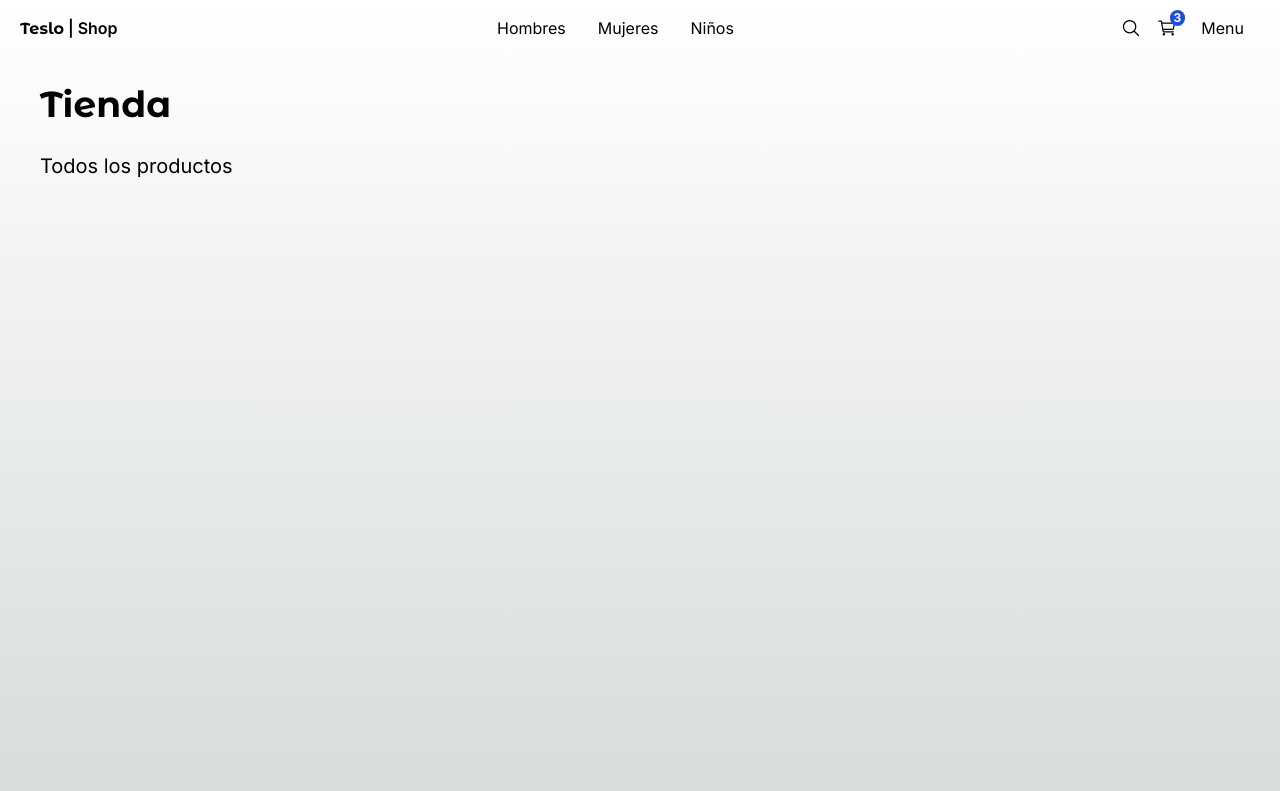
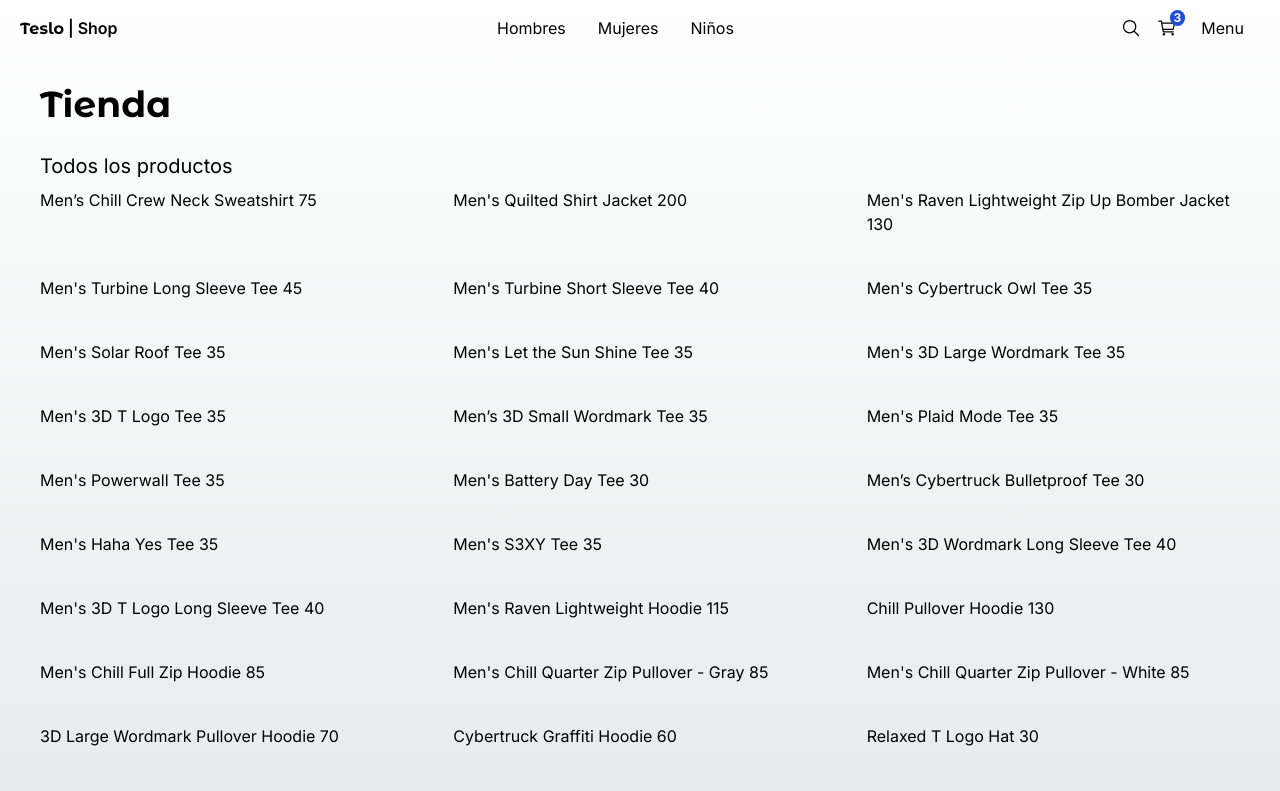
Before and after one commit to Luis-Esquivia/teslo-shop, a Next.js app: page / in a window 1280 px wide. Shown: the top 791 px of the page. Built offline with nearby package versions, Linux system fonts and the light colour scheme.

Commit message:
feat (home page): add products grid

```diff
--- a/src/app/(shop)/page.tsx
+++ b/src/app/(shop)/page.tsx
@@ -1,6 +1,10 @@
+import ProductGrid from "@/components/products/porduct-grid/ProductGrid";
 import Title from "@/components/ui/title/Title";
 import { titleFont } from "@/config/fonts";
-import Image from "next/image";
+import { initialData } from "@/seed/seed";
+
+
+const products = initialData.products;
 
 export default function Home() {
   return (
@@ -10,6 +14,10 @@
       subtitle="Todos los productos"
       className="mb-2"
      />
+
+     <ProductGrid
+      products={products}
+     />
     </>
   );
 }
--- a/src/components/index.ts
+++ b/src/components/index.ts
@@ -1,3 +1,6 @@
+
+
+export * from './products/porduct-grid/ProductGrid';
 
 export * from './ui/top-menu/TopMenu';
 export * from './ui/not-fount/PageNotFound';
--- /dev/null
+++ b/src/components/products/porduct-grid/ProductGrid.tsx
@@ -0,0 +1,22 @@
+import { Product } from "@/interfaces";
+
+
+interface Props {
+  products: Product[];
+}
+
+function ProductGrid({ products }: Props) {
+  return (
+    <div className="grid grid-cols-2 sm:grid-cols-3 gap-10 mb-10">
+      {
+        products.map((product) => (
+          <span key={product.slug}>
+            {product.title} {product.price}
+          </span>
+        ))
+      }
+    </div>
+  )
+}
+
+export default ProductGrid
--- /dev/null
+++ b/src/interfaces/index.ts
@@ -0,0 +1,4 @@
+
+
+
+export * from './product.interface';
```
Also changed, not shown: src/interfaces/product.interface.ts (added, +16 -0 lines).
